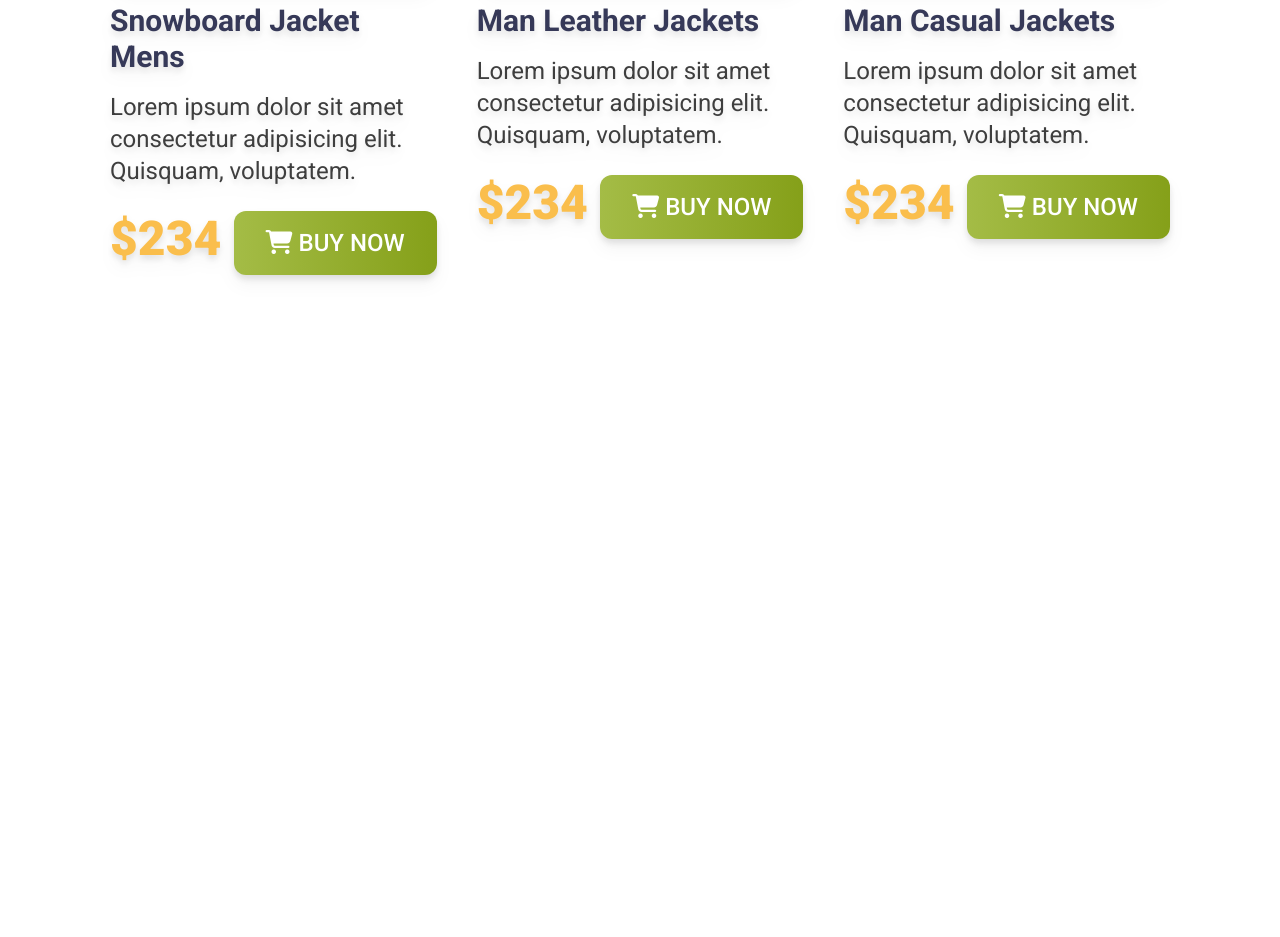
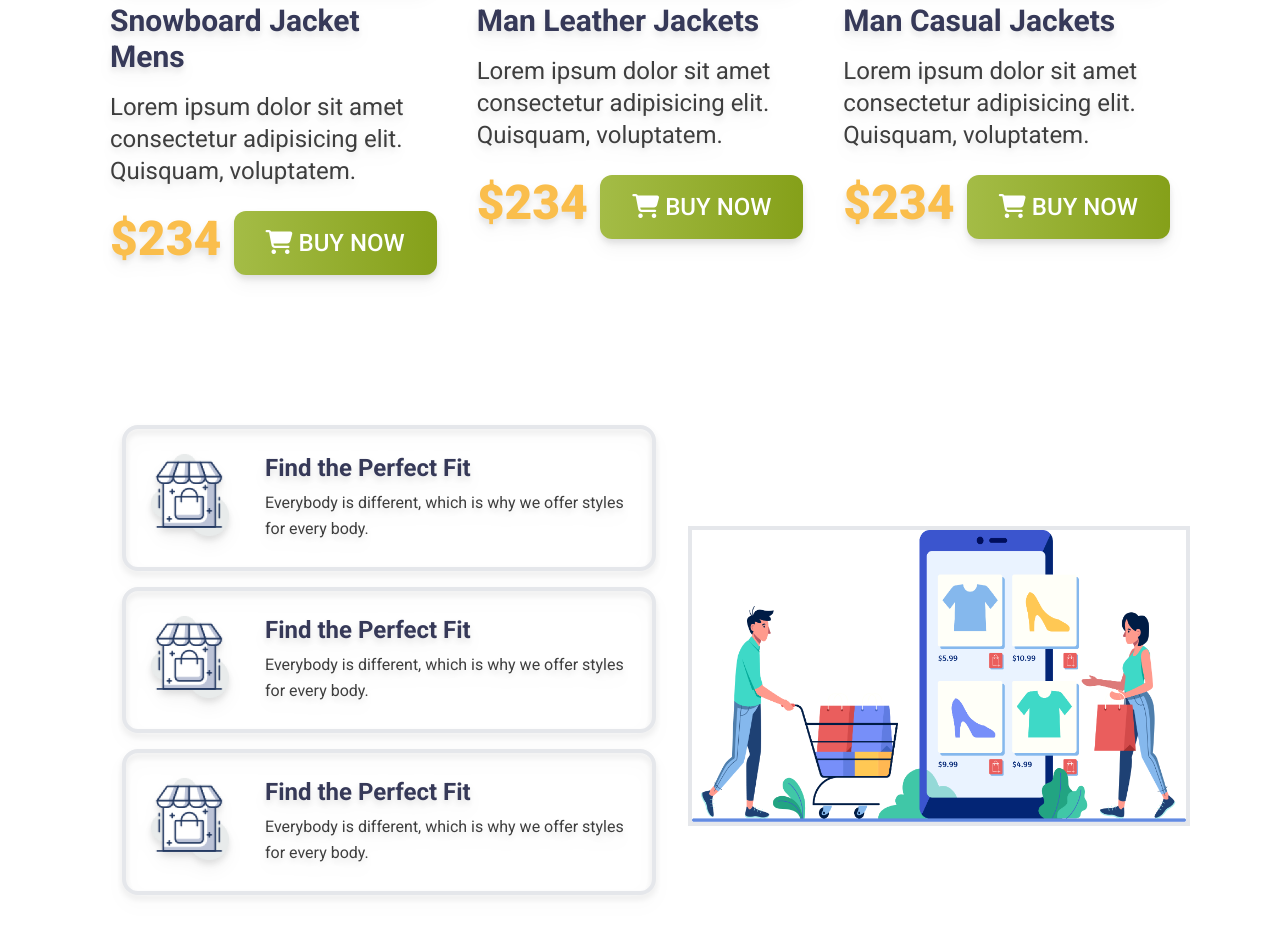
Before and after one commit to HabiburRahmanZihad/penguin-fashion-web, a plain HTML site: page index.html in a window 1280 px wide. Shown: the part 1737-2674 px from the top of the page. Before the commit the page ends 2080 px from the top, so only its background shows below. Drawn offline with nearby package versions, Linux system fonts and the light colour scheme.

Commit message:
added another section also work in pogres....

```diff
--- a/index.html
+++ b/index.html
@@ -132,7 +132,7 @@
             </div>
         </section>
 
-        <!-- Women section -->
+        <!-- men section -->
         <section class=" my-12">
             <h3 class="
             uppercase
@@ -207,6 +207,47 @@
                 </div>
             </div>
         </section>
+
+        <section class="my-[130px]">
+            <div class="md:flex md:justify-between md:items-center">
+                <div class="mx-8 space-y-4">
+                    <!-- card-1 -->
+                    <div class="flex p-[25px] drop-shadow-lg rounded-2xl border-4">
+                        <img class="w-[78px] h-[82px]" src="icons/house.png" alt="">
+                        <div class="ml-9">
+                        <h3 class="text-[#363958] text-[24px] font-bold leading-7">Find the Perfect Fit</h3>
+
+                        <p class="text-[#3E3E3E] text-[16px] leading-[26px] mt-2">Everybody is different, which is why we
+                            offer styles for every body.</p>
+                        </div>
+                    </div>
+                     <!-- card-2 -->
+                     <div class="flex p-[25px] drop-shadow-lg rounded-2xl border-4">
+                        <img class="w-[78px] h-[82px]" src="icons/house.png" alt="">
+                        <div class="ml-9">
+                        <h3 class="text-[#363958] text-[24px] font-bold leading-7">Find the Perfect Fit</h3>
+
+                        <p class="text-[#3E3E3E] text-[16px] leading-[26px] mt-2">Everybody is different, which is why we
+                            offer styles for every body.</p>
+                        </div>
+                    </div>
+                     <!-- card-3 -->
+                     <div class="flex p-[25px] drop-shadow-lg rounded-2xl border-4">
+                        <img class="w-[78px] h-[82px]" src="icons/house.png" alt="">
+                        <div class="ml-9">
+                        <h3 class="text-[#363958] text-[24px] font-bold leading-7">Find the Perfect Fit</h3>
+
+                        <p class="text-[#3E3E3E] text-[16px] leading-[26px] mt-2">Everybody is different, which is why we
+                            offer styles for every body.</p>
+                        </div>
+                    </div>
+                </div>
+
+                <div class="mt-8">
+                    <img class="w-[600px] border-4 " src="images/shopping.png" alt="">
+                </div>
+            </div>
+        </section>
     </main>
     <footer></footer>
 </body>
```
Also changed, not shown: icons/bg1.png (added), icons/bg2.png (added), icons/bg3.png (added), icons/box.png (added), icons/house.png (added), icons/logo.png (added), icons/question.png (added), icons/shopping-cart 1.png (added).
